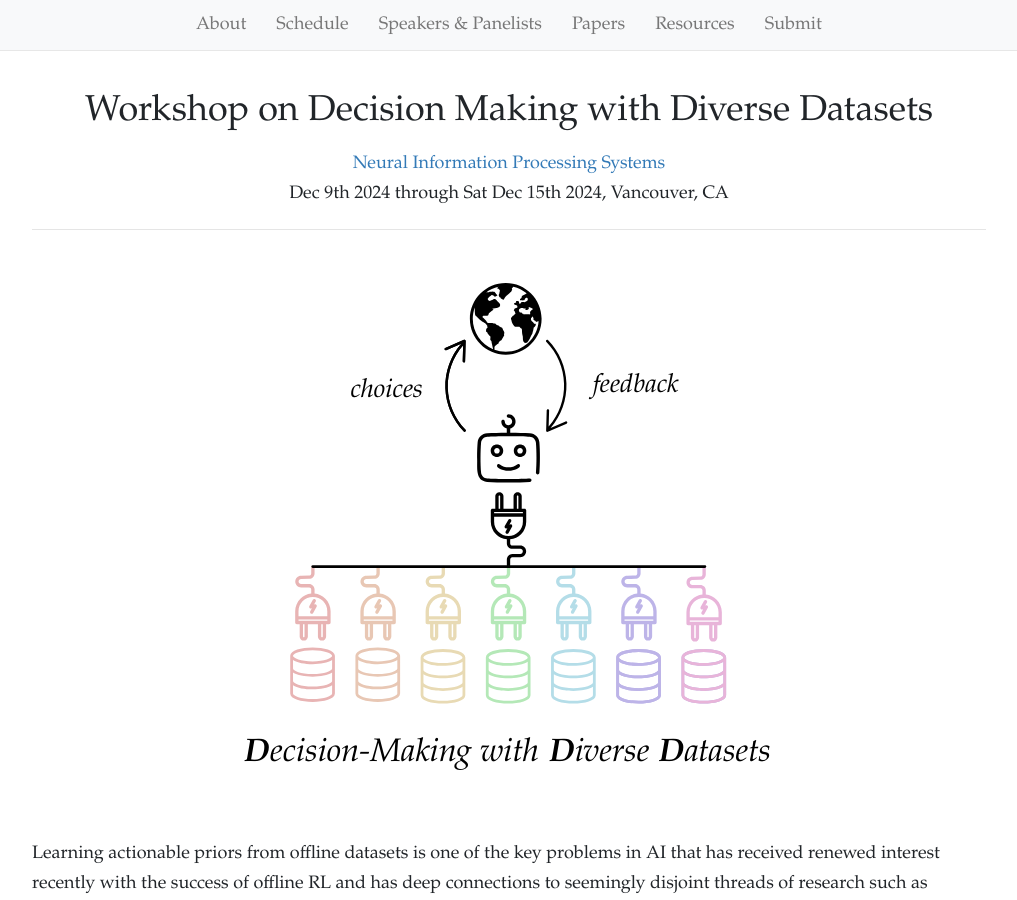
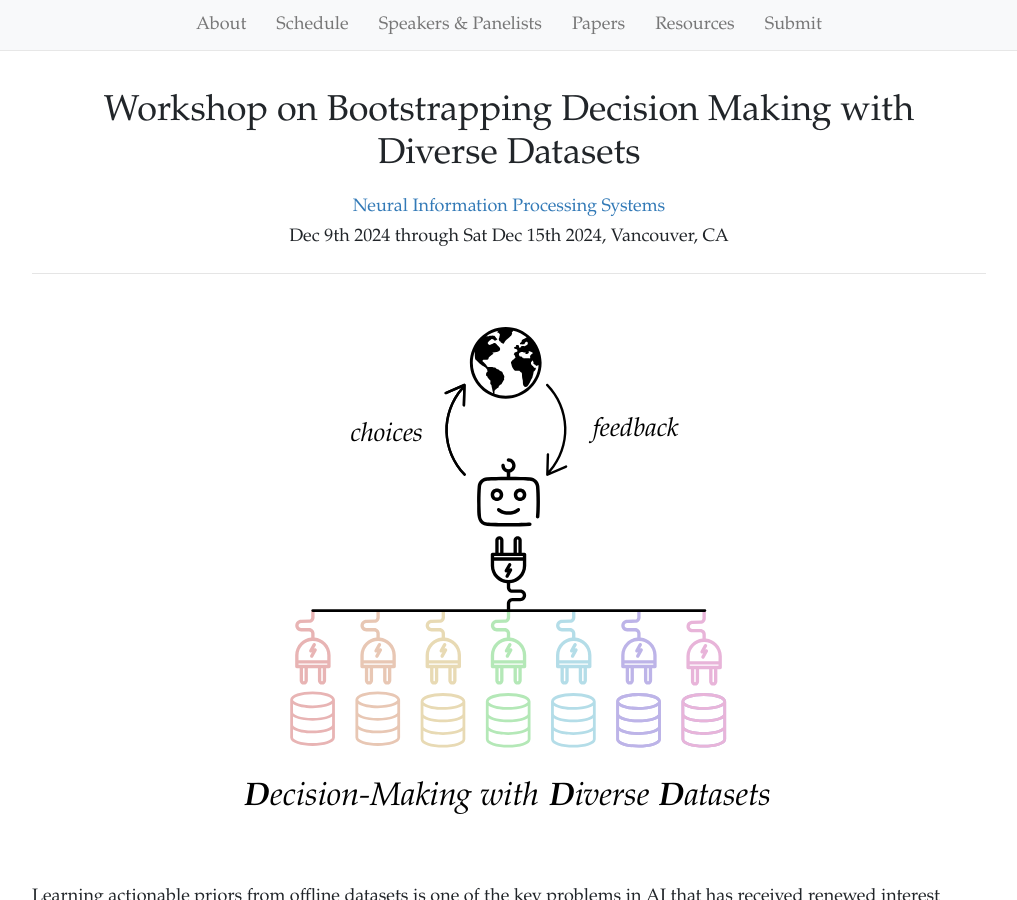
Before and after one commit to dmdd-workshop/dmdd-workshop.github.io, a Jekyll site: the page built from index.html, in a window 1280 px wide and 900 px high. Shown: the whole window, without its empty margins (131-1148 px from the left). Built offline with Jekyll 4.4.1, drawn with Linux system fonts in a browser that asks for light colours; nearby versions of some CDN libraries.

Commit message:
Update website

```diff
--- a/_layouts/default.html
+++ b/_layouts/default.html
@@ -3,7 +3,7 @@
 
 <head>
   <meta charset="utf-8">
-  <title> Workshop on Decision Making with Diverse Datasets </title>
+  <title> Workshop on Bootstrapping Decision Making with Diverse Datasets </title>
   <script src="https://ajax.googleapis.com/ajax/libs/jquery/2.1.0/jquery.min.js"></script>
   <link rel="stylesheet" href="https://stackpath.bootstrapcdn.com/bootstrap/4.4.1/css/bootstrap.min.css" integrity="sha384-Vkoo8x4CGsO3+Hhxv8T/Q5PaXtkKtu6ug5TOeNV6gBiFeWPGFN9MuhOf23Q9Ifjh" crossorigin="anonymous">
   <script src="https://stackpath.bootstrapcdn.com/bootstrap/4.4.1/js/bootstrap.min.js" integrity="sha384-wfSDF2E50Y2D1uUdj0O3uMBJnjuUD4Ih7YwaYd1iqfktj0Uod8GCExl3Og8ifwB6" crossorigin="anonymous"></script>
@@ -48,7 +48,7 @@
     <div class="page-content">
 
       <div class="row justify-content-center">
-        <h1 class="text-center"> Workshop on Decision Making with Diverse Datasets </h1>
+        <h1 class="text-center"> Workshop on Bootstrapping Decision Making with Diverse Datasets </h1>
         <div class="break"></div>
         <h4 class="text-center"><a href="https://neurips.cc/"> Neural Information Processing Systems</a></h4>
         <div class="break"></div>
```
